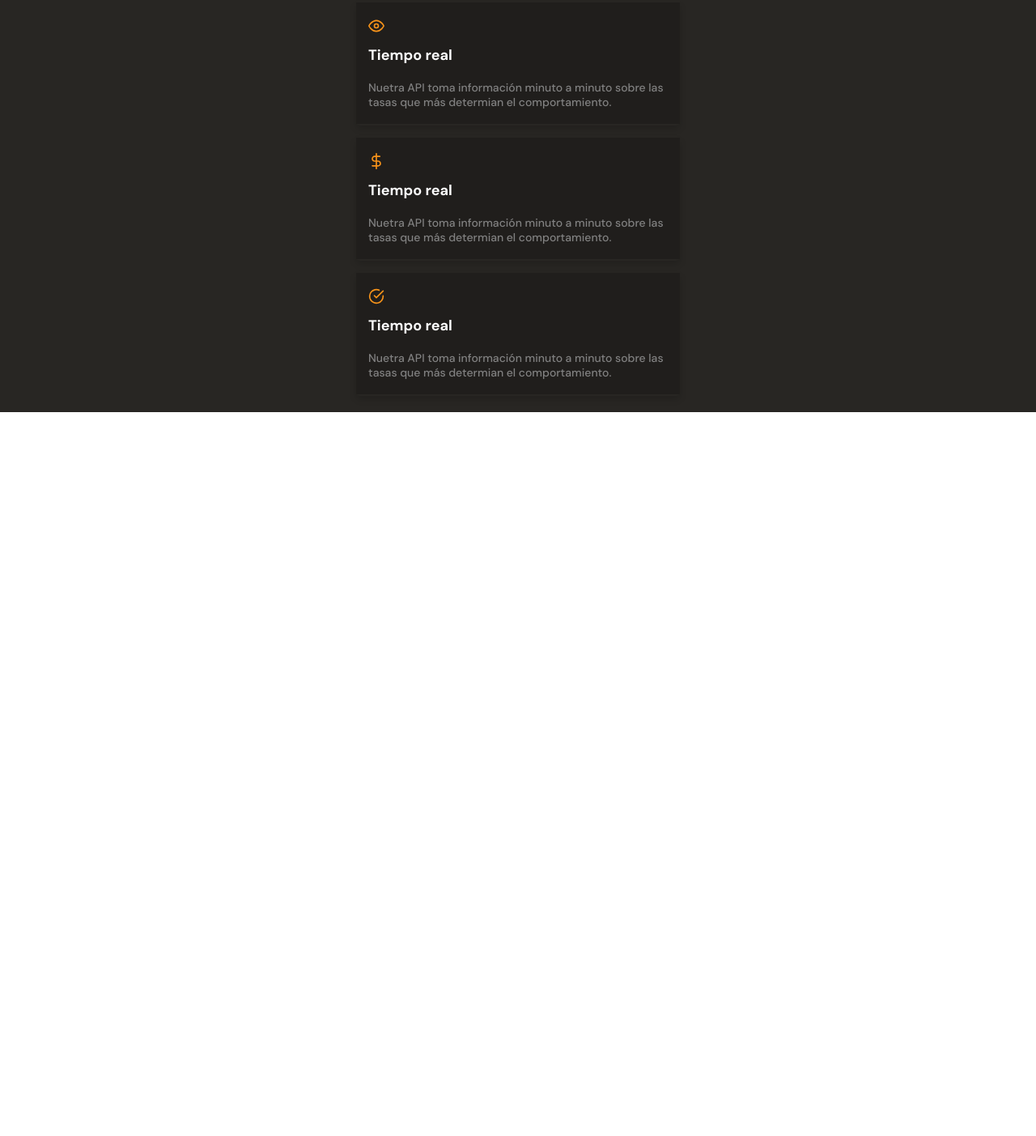
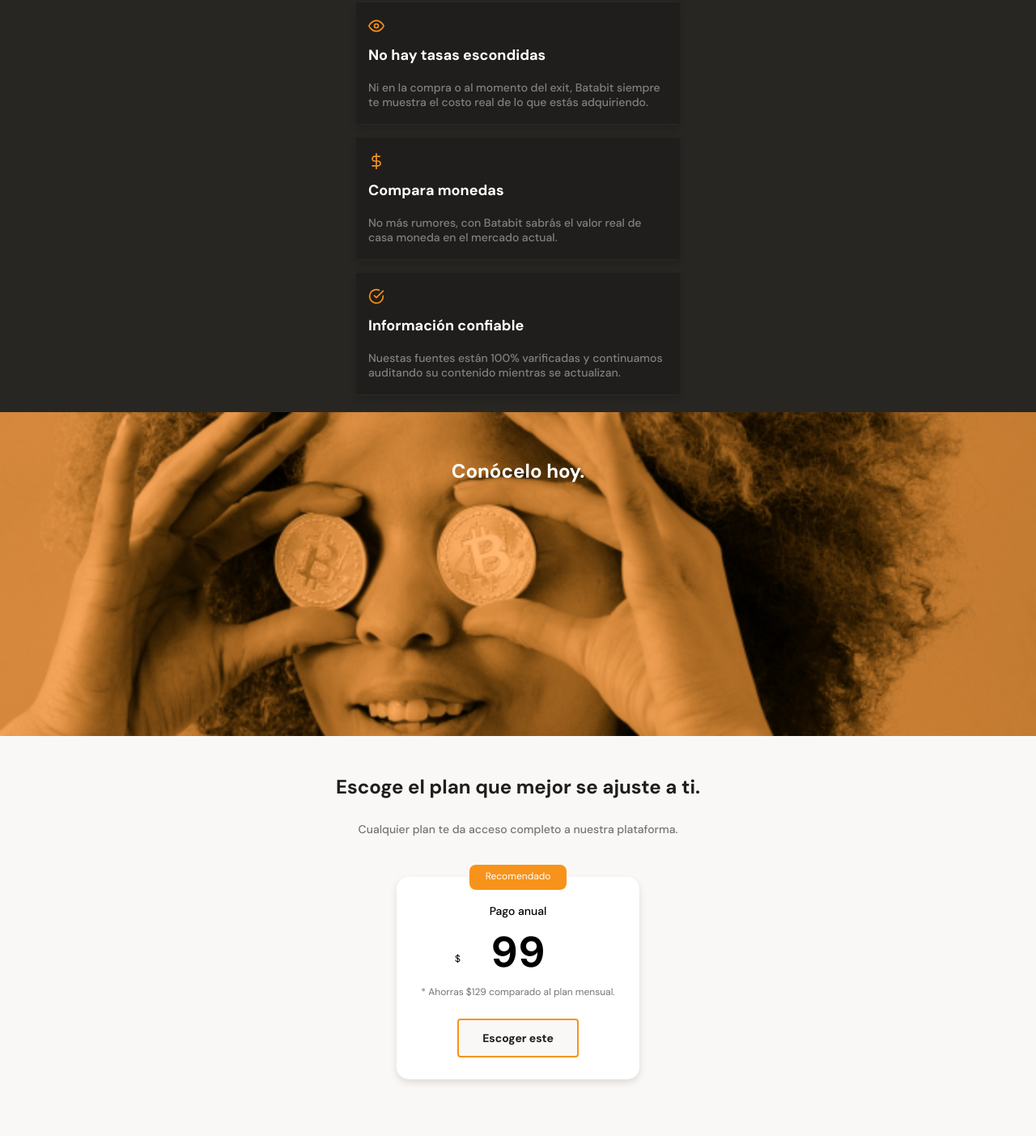
Before and after one commit to sul2tech/Molbilfist, a plain HTML site: page index.html in a window 1280 px wide. Shown: the part 1834-3237 px from the top of the page at 81% size. Before the commit the page ends 2343 px from the top, so only its background shows below. Drawn offline with Linux system fonts and the light colour scheme.

Commit message:
termiando

```diff
--- a/index.html
+++ b/index.html
@@ -18,7 +18,7 @@
         <div class="header--title-container">
             <h1>La próxima revolución en el intercambio de criptomonedas</h1>
             <p>Batatabit te ayuda a navegar entre los diferente precios y tendencias</p>
-            <a href="" class="header--buttom">Conoce Nuestros Planes <span></span></a>
+            <a href="#plans" class="header--buttom">Conoce Nuestros Planes <span></span></a>
         </div>
     </header>
     <main>
@@ -89,27 +89,45 @@
             <section class="product-cards-container">
                 <article class="product-detail--card">
                     <span class="eye icon-card"></span>
-                    <p class="product-card-title">Tiempo real</p>
-                    <p class="product-card-body">Nuetra API toma información minuto a minuto sobre las tasas que más determian el comportamiento.</p>
+                    <p class="product-card-title">No hay tasas escondidas</p>
+                    <p class="product-card-body">Ni en la compra o al momento del exit, Batabit siempre te muestra el costo real de lo que estás adquiriendo.</p>
                 </article>
             </section>
             <section class="product-cards-container">
                 <article class="product-detail--card">
                     <span class="dolar icon-card"></span>
-                    <p class="product-card-title">Tiempo real</p>
-                    <p class="product-card-body">Nuetra API toma información minuto a minuto sobre las tasas que más determian el comportamiento.</p>
+                    <p class="product-card-title">Compara monedas</p>
+                    <p class="product-card-body">No más rumores, con Batabit sabrás el valor real de casa moneda en el mercado actual.</p>
                 </article>
             </section>
             <section class="product-cards-container">
                 <article class="product-detail--card">
                     <span class="circle icon-card"></span>
-                    <p class="product-card-title">Tiempo real</p>
-                    <p class="product-card-body">Nuetra API toma información minuto a minuto sobre las tasas que más determian el comportamiento.</p>
+                    <p class="product-card-title">Información confiable</p>
+                    <p class="product-card-body">Nuestas fuentes están 100% varificadas y continuamos auditando su contenido mientras se actualizan.</p>
                 </article>
             </section>
         </section>
-        <section></section>
-        <section></section>
+        <section class="bitcoin-img-container">
+            <h2>Conócelo hoy.</h2>
+        </section>
+        <section id="plans" class="main-plans-container">
+            <div class="plans--title">
+                <h2>Escoge el plan que mejor se ajuste a ti.</h2>
+                <p>Cualquier plan te da acceso completo a nuestra plataforma.</p>
+            </div>
+            <section class="plans-container--slider">
+                <article class="plans-container-card">
+                    <p class="recomendado">Recomendado</p>
+                    <div class="plan-info--container">
+                        <h3 class="plan-card--title">Pago anual</h3>
+                        <p class="plan-card--price"><span>$</span>99</p>
+                        <p class="plan-card--seving">* Ahorras $129 comparado al plan mensual.</p>
+                        <button class="plan-card--cta">Escoger este <span></span></button>
+                    </div>
+                </article>
+            </section>
+        </section>
     </main>
     <footer></footer>
 </body>
--- a/style.css
+++ b/style.css
@@ -387,3 +387,134 @@ main {
     line-height: 1.8rem;
     color: #808080;
 }
+
+.bitcoin-img-container {
+    width: 100%;
+    min-width: 320px;
+    height: 50vh;
+    background-image: url(/assets/img/bitcoinbaby2x.jpg);
+    background-position: center;
+    background-size: cover;
+    background-repeat: no-repeat;
+    text-align: center;
+}
+
+.bitcoin-img-container h2 {
+    padding-top: 60px;
+    font-size: 2.4rem;
+    font-weight: bold;
+    line-height: 2.6rem;
+    color: var(--just-white);
+
+}
+
+.main-plans-container {
+    width: 100%;
+    min-width: 320px;
+    padding-bottom: 70px;
+    text-align: center;
+}
+
+.plans--title {
+    width: 90%;
+    min-width: 288px;
+    height: auto;
+    margin: 0 auto;
+    margin-bottom: 50px;
+}
+
+.plans--title h2 {
+    padding-top: 50px;
+    font-size: 2.4rem;
+    font-weight: bold;
+    line-height: 2.6rem;
+    color: var(--black);
+}
+
+.plans--title p {
+    padding-top: 30px;
+    font-size: 1.4rem;
+    font-weight: 500;
+    line-height: 1.8rem;
+    color: #757575;
+}
+
+.plans-container-card {
+    position: relative;
+    width: 70%;
+    min-width: 230px;
+    max-width: 300px;
+    height: 250px;
+    margin: 50px auto 0;
+    padding: 0 15px;
+    background-color: var(--just-white);
+    border-radius: 15px;
+    box-shadow: 0 4px 8px rgba(89, 73, 30, 0.16);
+}
+
+
+.recomendado {
+    position: absolute;
+    width: 120px;
+    height: 31px;
+    padding: 6px;
+    top: -15px;
+    left: calc(50% - 60px);
+    font-size: 1.2rem;
+    background-color: var(--bitcoin-orange);
+    border-radius: 8px;
+    color: var(--just-white);
+}
+
+.plan-info--container {
+    width: 100%;
+    height: 100%;
+    display: flex;
+    flex-direction: column;
+    justify-content: space-around;
+    align-items: center;
+}
+
+.plan-card--title {
+    padding-top: 30px;
+    font-size: 1.4rem;
+    font-weight: 500;
+    line-height: 1.8rem;
+    color: black;
+}
+
+.plan-card--price {
+    padding: 5px 0;
+    font-size: 5.3rem;
+    font-weight: bold;
+    line-height: 6.3rem;
+    color: black;
+}
+
+.plan-card--price span {
+    font-size: 1.2rem;
+    font-weight: 300;
+    position: absolute;
+    top: 70px;
+    left: 72px;
+}
+
+.plan-card--seving {
+    font-size: 1.2rem;
+    color: #757575;
+}
+
+.plan-card--cta {
+    width: 150px;
+    height: 48px;
+    margin-top: 20px;
+    background-color: #faf8f7;
+    border: 2px solid var(--bitcoin-orange);
+    font-family: 'DM Sans', sans-serif;
+    border-radius: 4px;
+    font-size: 1.4rem;
+    font-weight: bold;
+    line-height: 1.8rem;
+    color: var(--black);
+    margin-bottom: 25px;
+}
```
